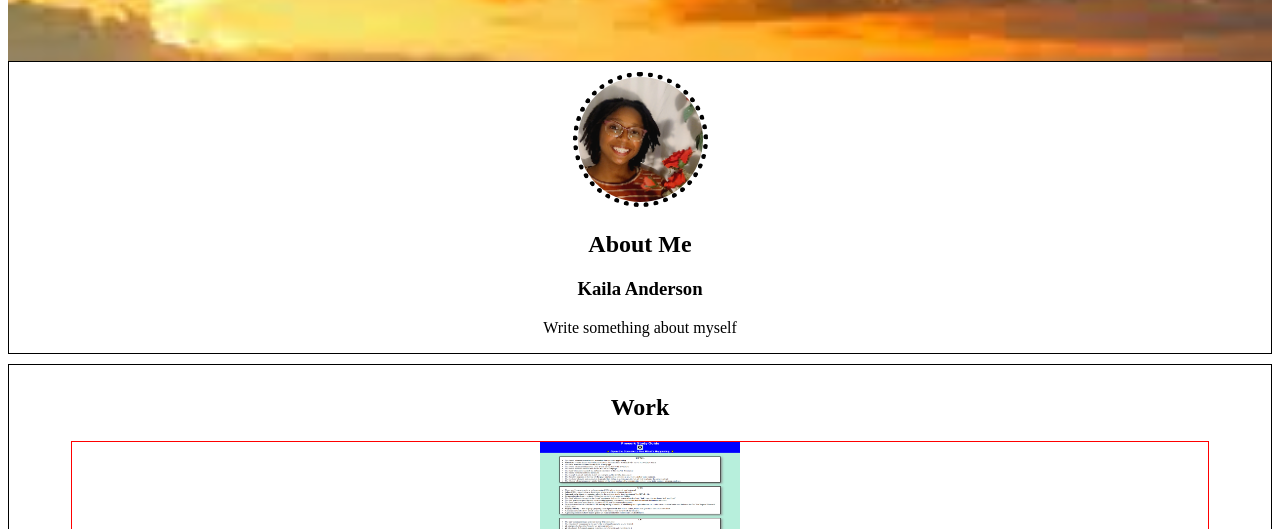
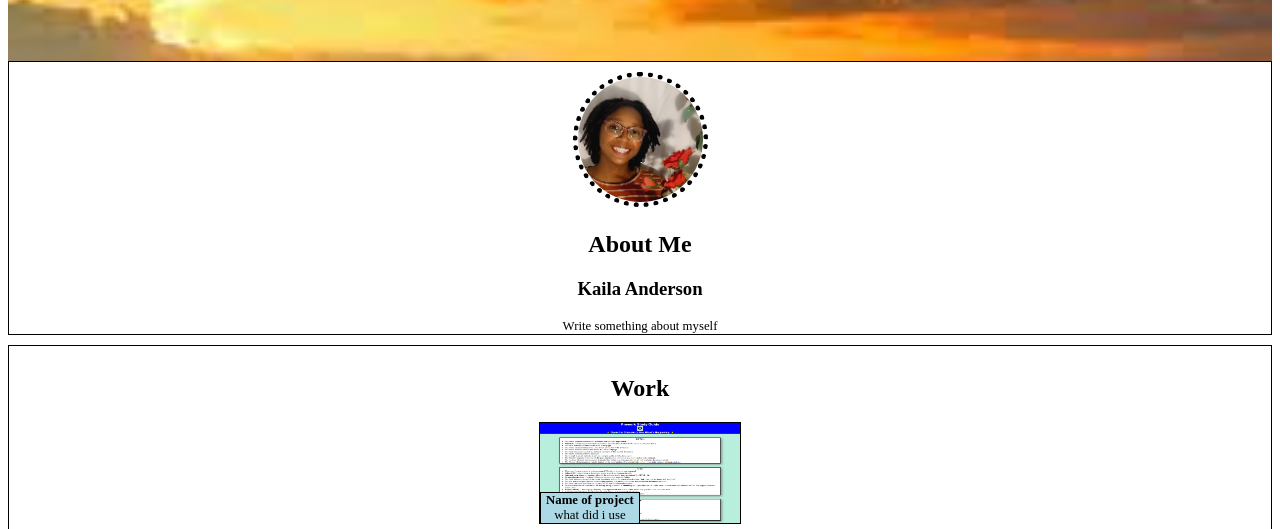
Before and after one commit to Kal-a11y/professional-portfolio, a plain HTML site: page index.html in a window 1280 px wide. Shown: the part 271-800 px from the top of the page. Drawn offline with Linux system fonts and the light colour scheme.

Commit message:
Styled .description in .work-card

```diff
--- a/assets/css/style.css
+++ b/assets/css/style.css
@@ -56,15 +56,30 @@ main .card {
 
 /* Work card */
 .work-space img {
+    width: 100%;
+    height: 100%;
+}
+.work-card{
+    border: 1px solid black;
+    width: 90%;
+    margin: 10px auto;
+    position: relative;
     width: 200px;
     height: 100px;
 }
-.work-card{
-    border: 1px solid red;
-    width: 90%;
-    margin: 10px auto;
+.description{
+    background-color: lightblue;
+    position: absolute;
+    bottom:0px;
+    left:0px;
+    border: 1px solid black;
+    border-bottom: none;
 }
-
+.description h3,p{
+    margin: 0px;
+    padding: 0px 5px;
+    font-size: .8em;
+}
 /* Contact card */
 #sect-contact img {
     width: 100px;
```
